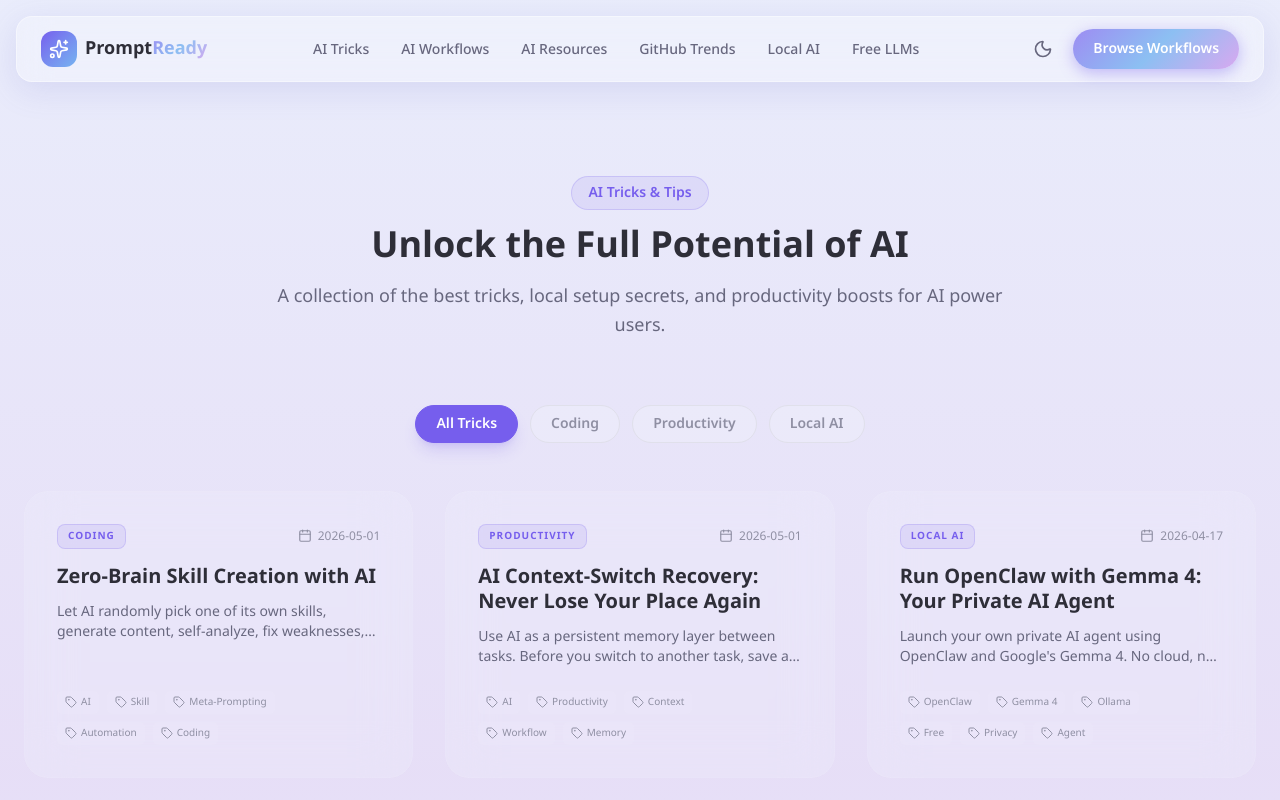
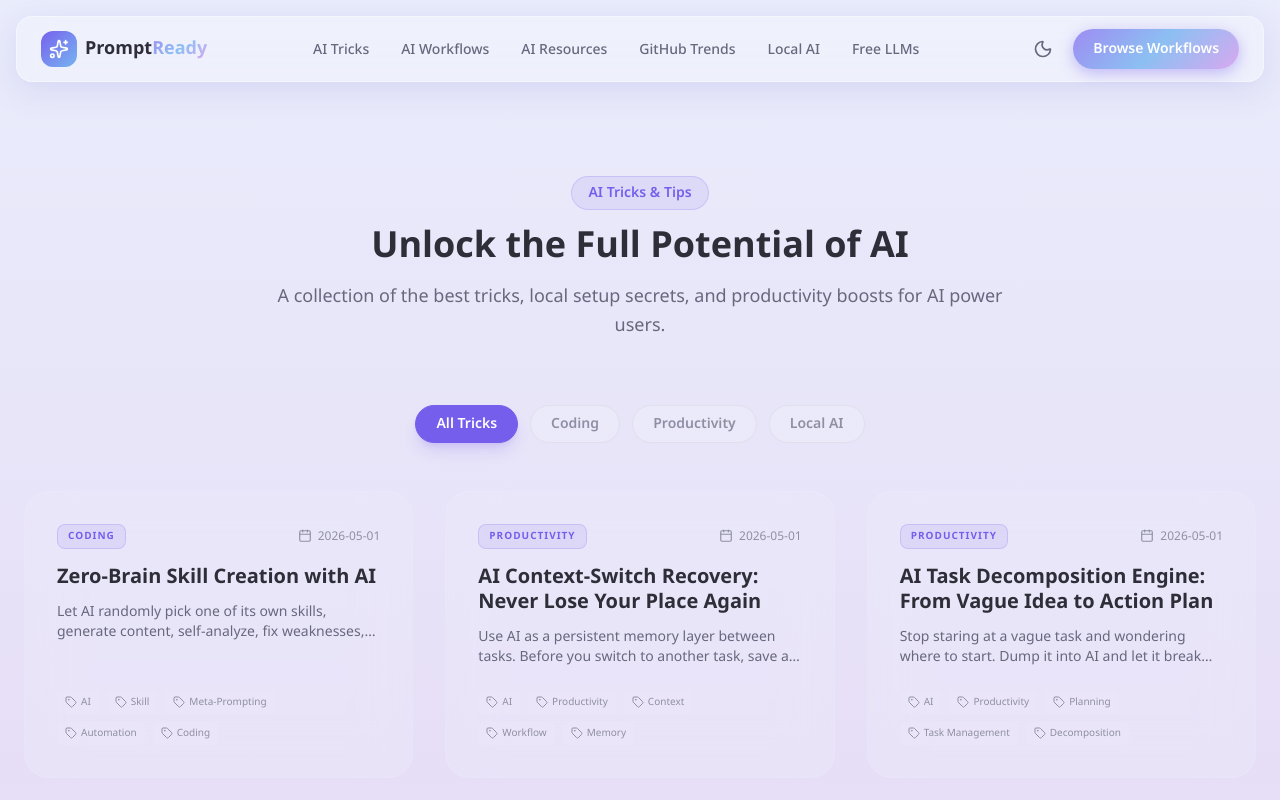
Before and after one commit to danya0365/promptready-nextjs, a Next.js app: page /tricks in a window 1280 px wide. Shown: the top 800 px of the page. Built offline with nearby package versions, Linux system fonts and the light colour scheme.

Commit message:
feat: add AI Task Decomposition Engine trick for breaking vague tasks into actionable execution plans with estimates and acceptance criteria

```diff
--- a/src/domin/data/tricks.ts
+++ b/src/domin/data/tricks.ts
@@ -579,6 +579,150 @@ export const TRICKS: Trick[] = (
         name: "Marosdee Uma",
       },
     },
+    {
+      id: "ai-task-decomposition-engine",
+      slug: "ai-task-decomposition-engine",
+      title: "AI Task Decomposition Engine: From Vague Idea to Action Plan",
+      description:
+        "Stop staring at a vague task and wondering where to start. Dump it into AI and let it break the task into ordered subtasks, estimate effort, define acceptance criteria, and build a checkable execution plan.",
+      category: "Productivity",
+      tags: [
+        "AI",
+        "Productivity",
+        "Planning",
+        "Task Management",
+        "Decomposition",
+      ],
+      difficulty: "Intermediate",
+      createdAt: "2026-05-01",
+      steps: [
+        {
+          title: "Step 1: Dump the Vague Task",
+          blocks: [
+            {
+              type: "text",
+              content:
+                "Write the task exactly as it is in your head—messy, incomplete, or ambiguous. The AI will fill in the gaps.",
+            },
+            {
+              type: "code",
+              content:
+                "I need to [your vague task here, e.g. 'refactor the auth system'].\n\nI do not have a plan yet.\nBreak this down for me.",
+              language: "markdown",
+            },
+            {
+              type: "note",
+              content:
+                "Include any known constraints: deadline, tech stack, team size, or dependencies. The more context, the better the decomposition.",
+            },
+          ],
+        },
+        {
+          title: "Step 2: Decompose into Subtasks",
+          blocks: [
+            {
+              type: "text",
+              content:
+                "Ask AI to slice the task into the smallest independent subtasks that still deliver value. Each subtask should be completable in one focused session.",
+            },
+            {
+              type: "code",
+              content:
+                "Break the task into subtasks.\nRules:\n1. Each subtask must fit in one focused work session (2-4 hours).\n2. Each subtask must have a clear output I can verify.\n3. If a subtask is still vague, break it down further.\n4. Flag any subtask that requires external input (stakeholder, API docs, design).",
+              language: "markdown",
+            },
+            {
+              type: "success",
+              content:
+                "You now have a granular todo list instead of one intimidating monster task.",
+            },
+          ],
+        },
+        {
+          title: "Step 3: Order by Dependency & Priority",
+          blocks: [
+            {
+              type: "text",
+              content:
+                "Ask AI to sort the subtasks so you never start something that depends on unfinished work.",
+            },
+            {
+              type: "code",
+              content:
+                "Now order the subtasks:\n1. Group them by phase (e.g., Research → Design → Implementation → Testing).\n2. Within each phase, sort by dependency (what must be done first).\n3. Mark the critical path—the sequence that determines total time.\n4. Identify subtasks that can run in parallel.",
+              language: "markdown",
+            },
+            {
+              type: "note",
+              content:
+                "If you are working solo, ignore parallel tasks. If you have a team, mark assignable chunks.",
+            },
+          ],
+        },
+        {
+          title: "Step 4: Add Estimates & Acceptance Criteria",
+          blocks: [
+            {
+              type: "text",
+              content:
+                "Each subtask needs a time estimate and a definition of done. This prevents scope creep and lets you track progress.",
+            },
+            {
+              type: "code",
+              content:
+                "For each subtask, add:\n1. Estimated hours (use 0.5h / 1h / 2h / 4h / 1d / 2d).\n2. Confidence level (High / Medium / Low).\n3. Acceptance criteria: what must be true for this subtask to be considered done?\n4. One risk that could blow up the estimate.",
+              language: "markdown",
+            },
+            {
+              type: "warning",
+              content:
+                "AI estimates are guesses. Treat them as conversation starters, not contracts. Update them as you learn more.",
+            },
+          ],
+        },
+        {
+          title: "Step 5: Generate a Checkable Execution Plan",
+          blocks: [
+            {
+              type: "text",
+              content:
+                "The final step: package everything into a format you can paste into your task manager or tick off daily.",
+            },
+            {
+              type: "code",
+              content:
+                "Format the final plan as a markdown checklist.\n\nUse this structure per subtask:\n- [ ] Subtask title\n  - Output: [what I will deliver]\n  - Estimate: [X hours]\n  - Acceptance: [criteria]\n  - Risk: [one-liner]\n\nGroup by phase. Add a total hour estimate at the top.",
+              language: "markdown",
+            },
+            {
+              type: "success",
+              content:
+                "Copy the checklist into your notes, todo app, or project board. Update checkboxes as you finish each subtask.",
+            },
+          ],
+        },
+      ],
+      commonIssues: [
+        {
+          issue: "AI breaks tasks into pieces that are still too big",
+          solution:
+            "Add a size rule: 'No subtask larger than 2 hours. If it is larger, split it again.'",
+        },
+        {
+          issue: "Estimates are wildly optimistic",
+          solution:
+            "Ask AI to double every estimate (or add a 50% buffer) and explain why. Low-confidence estimates should be flagged for spike tasks.",
+        },
+        {
+          issue: "Too many subtasks—overwhelming instead of helpful",
+          solution:
+            "Cap the list: 'Maximum 10 subtasks. Group related ones together.' Or ask AI to cluster subtasks into milestones.",
+        },
+      ],
+      author: {
+        name: "Marosdee Uma",
+      },
+    },
   ] as Trick[]
 ).sort(
   (a, b) => new Date(b.createdAt).getTime() - new Date(a.createdAt).getTime(),
```
